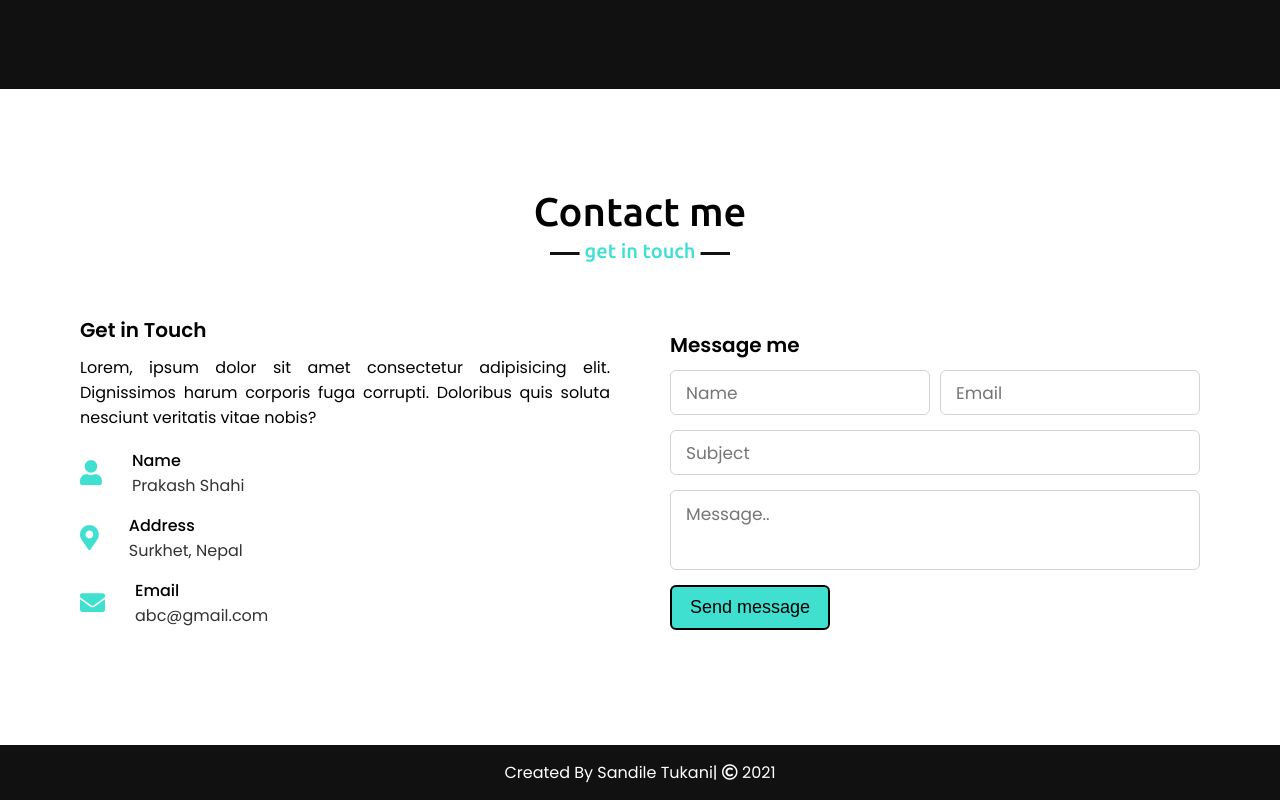
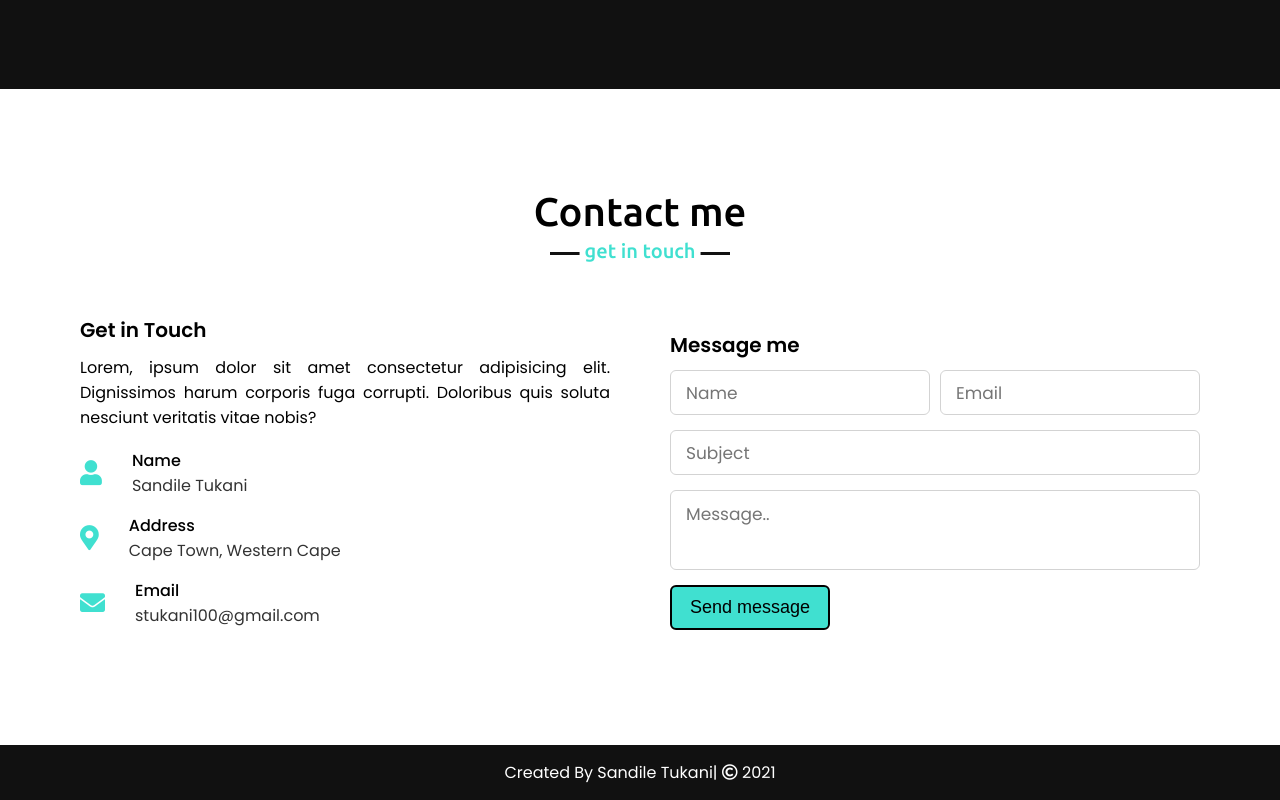
Before and after one commit to Sandilandz14/Final-Portfolio, a plain HTML site: page index.html in a window 1280 px wide. Shown: the part 3714-4514 px from the top of the page. Drawn offline with nearby package versions, Linux system fonts and the light colour scheme.

Commit message:
Updated index file

```diff
--- a/index.html
+++ b/index.html
@@ -192,21 +192,21 @@
                             <i class="fas fa-user"></i>
                             <div class="info">
                                 <div class="head">Name</div>
-                                <div class="sub-title">Prakash Shahi</div>
+                                <div class="sub-title">Sandile Tukani</div>
                             </div>
                         </div>
                         <div class="row">
                             <i class="fas fa-map-marker-alt"></i>
                             <div class="info">
                                 <div class="head">Address</div>
-                                <div class="sub-title">Surkhet, Nepal</div>
+                                <div class="sub-title">Cape Town, Western Cape</div>
                             </div>
                         </div>
                         <div class="row">
                             <i class="fas fa-envelope"></i>
                             <div class="info">
                                 <div class="head">Email</div>
-                                <div class="sub-title">abc@gmail.com</div>
+                                <div class="sub-title">stukani100@gmail.com</div>
                             </div>
                         </div>
                     </div>
```
